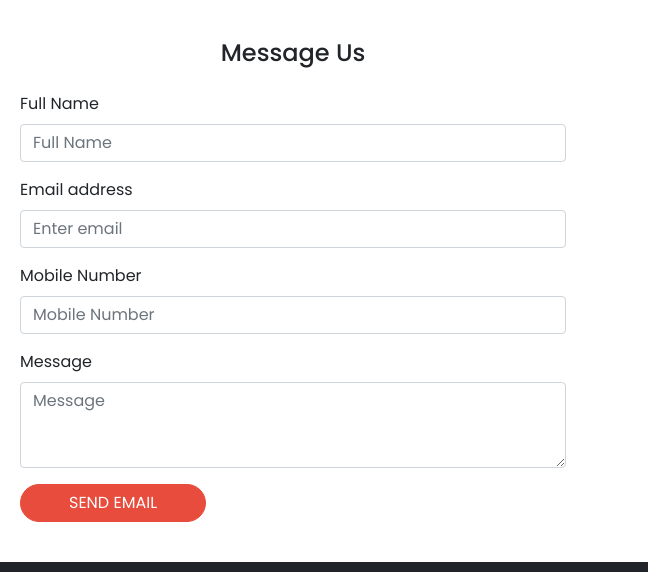
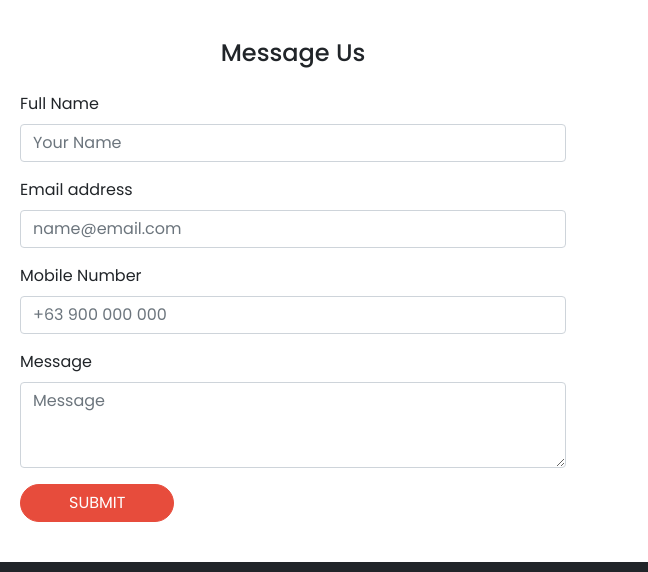
Before and after one commit to jeanbrinas/webportfolio, a plain HTML site: page index.html in a window 1280 px wide. Shown: the part 3054-3626 px from the top of the page, 632-1280 px from the left. Drawn offline with nearby package versions, Linux system fonts and the light colour scheme; a web font is replaced by a local one.

Commit message:
Modify form

```diff
--- a/index.html
+++ b/index.html
@@ -411,21 +411,21 @@
                     <form>
                       <div class="mb-3">
                         <label for="fullname" class="form-label">Full Name</label>
-                        <input type="text" class="form-control" id="fullname" placeholder="Full Name">
+                        <input type="text" class="form-control" id="fullname" placeholder="Your Name">
                       </div>
                       <div class="mb-3">
                         <label for="email" class="form-label">Email address</label>
-                        <input type="email" class="form-control" id="email" aria-describedby="emailHelp" placeholder="Enter email">
+                        <input type="email" class="form-control" id="email" aria-describedby="emailHelp" placeholder="name@email.com">
                       </div>
                       <div class="mb-3">
                         <label for="mobile" class="form-label">Mobile Number</label>
-                        <input type="number" class="form-control" id="mobile" placeholder="Mobile Number">
+                        <input type="number" class="form-control" id="mobile" placeholder="+63 900 000 000">
                       </div>
                       <div class="mb-3">
                         <label for="message" class="form-label">Message</label>
                         <textarea type="text" class="form-control" id="message" placeholder="Message" rows="3"></textarea>
                       </div>
-                      <button type="button" class="btn btn-outline-danger btn-custom rounded-pill mb-3 px-5" data-bs-toggle="modal" data-bs-target="#modalDiv">Send Email</button>
+                      <button type="button" class="btn btn-outline-danger btn-custom rounded-pill mb-3 px-5" data-bs-toggle="modal" data-bs-target="#modalDiv">Submit</button>
                     </form>
                 </div>
 
```
